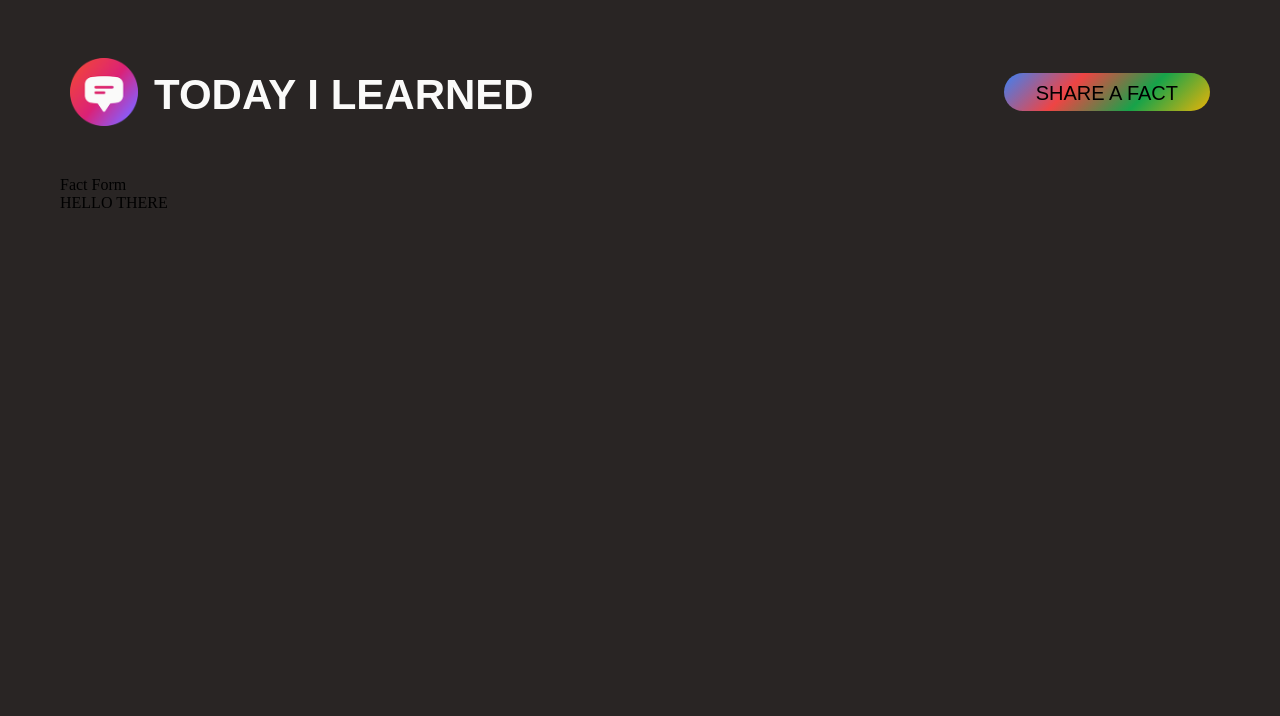
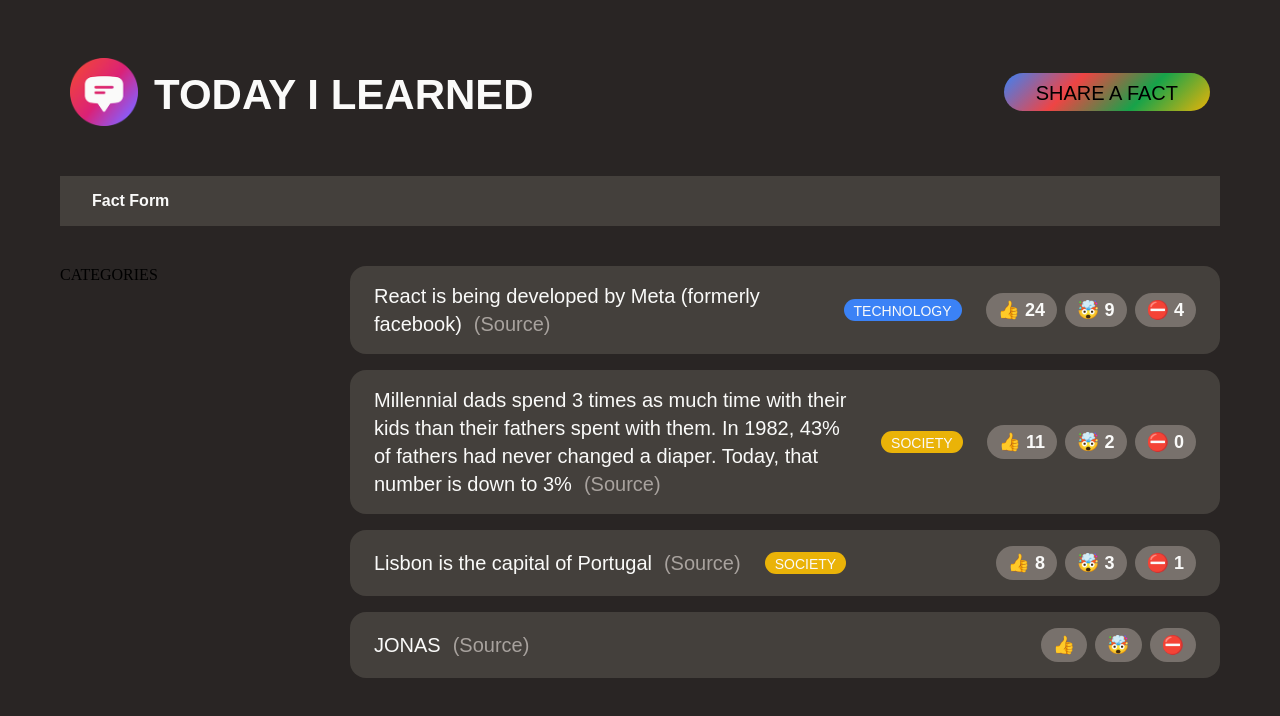
Before and after one commit to chitsuenchan/full-stack-fact-app, a React (Create React App) app: page / in a window 1280 px wide. Shown: the top 716 px of the page. Built offline with nearby package versions, Linux system fonts and the light colour scheme; a web font is replaced by a local one.

Commit message:
added fact component into factlist component and added max width of the page

```diff
--- a/src/App.js
+++ b/src/App.js
@@ -38,6 +38,17 @@ const initialFacts = [
   },
 ];
 
+const CATEGORIES = [
+  { name: "technology", color: "#3b82f6" },
+  { name: "science", color: "#16a34a" },
+  { name: "finance", color: "#ef4444" },
+  { name: "society", color: "#eab308" },
+  { name: "entertainment", color: "#db2777" },
+  { name: "health", color: "#14b8a6" },
+  { name: "history", color: "#f97316" },
+  { name: "news", color: "#8b5cf6" },
+];
+
 function App() {
   return (
     <>
@@ -60,15 +71,53 @@ function App() {
 }
 
 function NewFactForm() {
-  return <form>Fact Form</form>;
+  return <form className="fact-form">Fact Form</form>;
 }
 
 function CategoryFilter() {
-  return <aside>HELLO THERE</aside>;
+  return <aside>CATEGORIES</aside>;
 }
 
 function FactList() {
-  return <form className="fact-list"></form>;
+  // Temporary facts
+  const facts = initialFacts;
+
+  return (
+    <section>
+      <ul className="facts-list">
+        {facts.map((fact) => (
+          <Fact key={fact.id} fact={fact} />
+        ))}
+      </ul>
+    </section>
+  );
+}
+
+function Fact({ fact }) {
+  return (
+    <li className="fact">
+      <p>
+        {fact.text}
+        <a className="source" href="https://opensource.fb.com/" target="_blank">
+          (Source)
+        </a>
+      </p>
+      <span
+        className="tag"
+        style={{
+          backgroundColor: CATEGORIES.find((cat) => cat.name === fact.category)
+            ?.color,
+        }}
+      >
+        {fact.category}
+      </span>
+      <div className="vote-buttons">
+        <button>👍 {fact.votesInteresting}</button>
+        <button>🤯 {fact.votesMindblowing}</button>
+        <button>⛔️ {fact.votesFalse}</button>
+      </div>
+    </li>
+  );
 }
 
 export default App;
--- a/src/style.css
+++ b/src/style.css
@@ -41,7 +41,7 @@ body {
   display: none !important;
 }
 
-.container {
+#root {
   max-width: 1300px;
   margin: 0 auto;
 }
```
